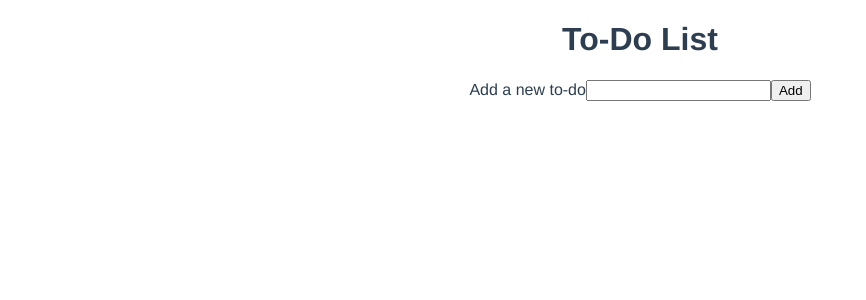
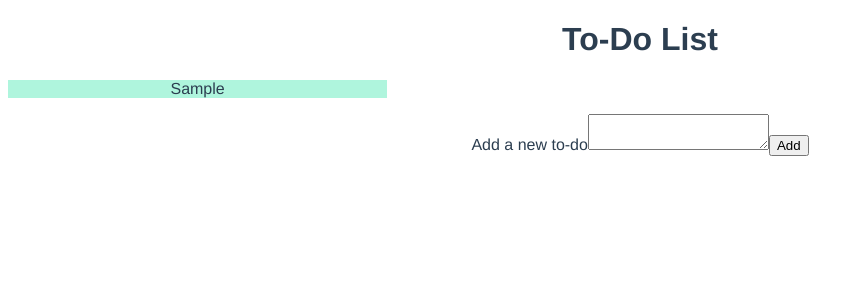
Before and after one commit to AberasT/todo-project, a Vue app: page / in a window 1280 px wide. Both pictures are taken after typing "Sample" into the empty fields and a click on the input "Add". Shown: the top 300 px of the page, without its empty margins (0-866 px from the left). Built offline with nearby package versions, Linux system fonts and the light colour scheme.

Commit message:
Add to-do button working. Basic functionality

```diff
--- a/src/components/TaskDisplay.vue
+++ b/src/components/TaskDisplay.vue
@@ -1,7 +1,7 @@
 <template>
 
     <task-list :tasks="tasks"></task-list>
-    <task-form @task-added="addTask(newTask)"></task-form>
+    <task-form @task-added="addTask"></task-form>
 
 </template>
 
@@ -21,8 +21,13 @@ export default {
         TaskList
     },
     methods: {
-        addTask(newTask) {
-            this.tasks.push(newTask);
+        addTask(taskText) {
+            let addedTask = {
+                text: taskText,
+                checked: false
+            }
+            this.tasks.push(addedTask);
+            console.log(addedTask.text);
         }
     }
 }
--- a/src/components/TaskForm.vue
+++ b/src/components/TaskForm.vue
@@ -1,8 +1,8 @@
 <template>
     <form @submit.prevent="onSubmit">
-        <label>Add a new to-do</label>
-        <input type="text" id="newTask" v-model="newTask">
-        <input type="submit" value="Add">
+        <label for="taskText">Add a new to-do</label>
+        <textarea id="taskText" v-model="taskText"></textarea>
+        <input class="button" type="submit" value="Add">
     </form>
 </template>
 
@@ -12,14 +12,14 @@ export default {
     name: 'TaskForm',
     data() {
         return {
-            newTask: ''
+            taskText: ''
         }
     },
     methods: {
         onSubmit() {
-            if (this.newTask !== '') {
-                this.$emit('task-added',this.newTask);
-                this.newTask = '';
+            if (this.taskText !== '') {
+                this.$emit('task-added',this.taskText);
+                this.taskText = '';
             }
         }
     }
--- a/src/components/TaskList.vue
+++ b/src/components/TaskList.vue
@@ -1,6 +1,6 @@
 <template>
     <div class="task-container">
-        <p v-for="(task,index) in tasks" :key="index">{{ task }}</p>
+        <p v-for="(task,index) in tasks" :key="index">{{ task.text }}</p>
     </div>
 </template>
 
```
